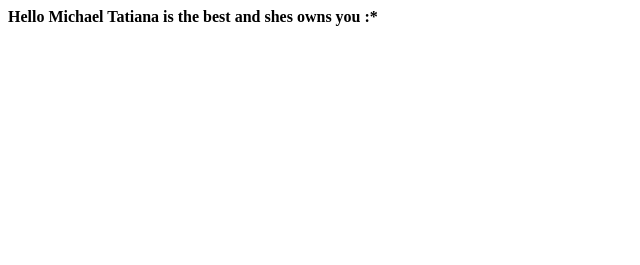
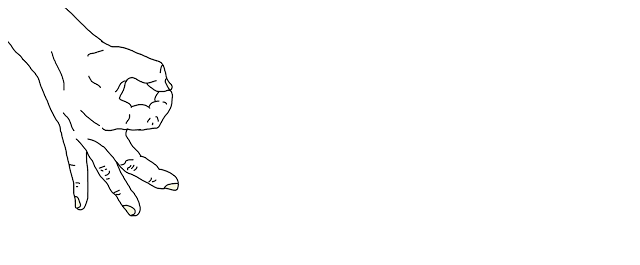
Before and after one commit to tatianajiselle/michaelisthecoolest.com, a plain HTML site: page index.html in a window 1280 px wide. Shown: the whole page, without its empty margins (0-640 px from the left). Drawn offline with Linux system fonts and the light colour scheme.

Commit message:
add mega troll

```diff
--- a/index.html
+++ b/index.html
@@ -1 +1,11 @@
-<b>Hello Michael Tatiana is the best and shes owns you :*</b>
+<body>
+
+<img src="hand.png" id="circleHand" style="display: none" />
+
+<script type="text/javascript">
+setTimeout(function(){
+    document.getElementById('circleHand').style.display = 'block';
+},4000);
+</script>
+
+</body>
```
Also changed, not shown: hand.png (added), 1 other file.
